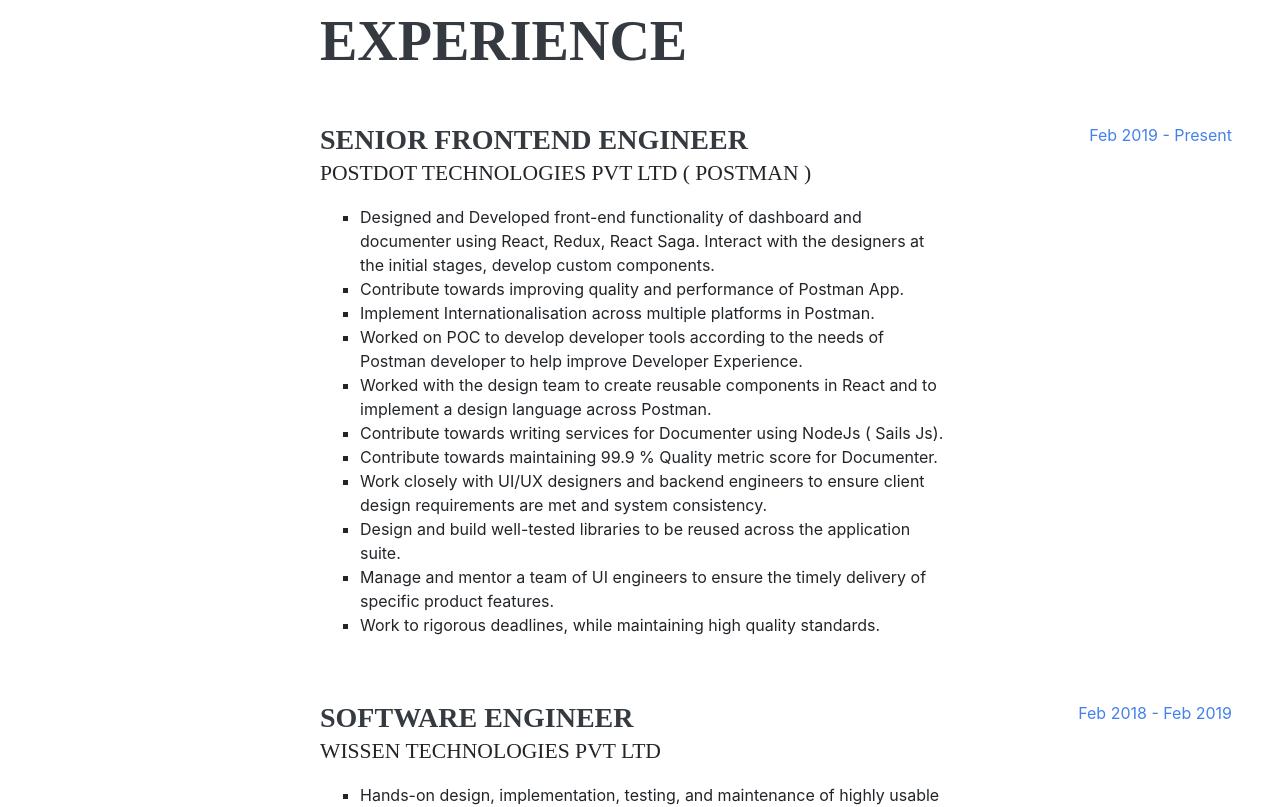
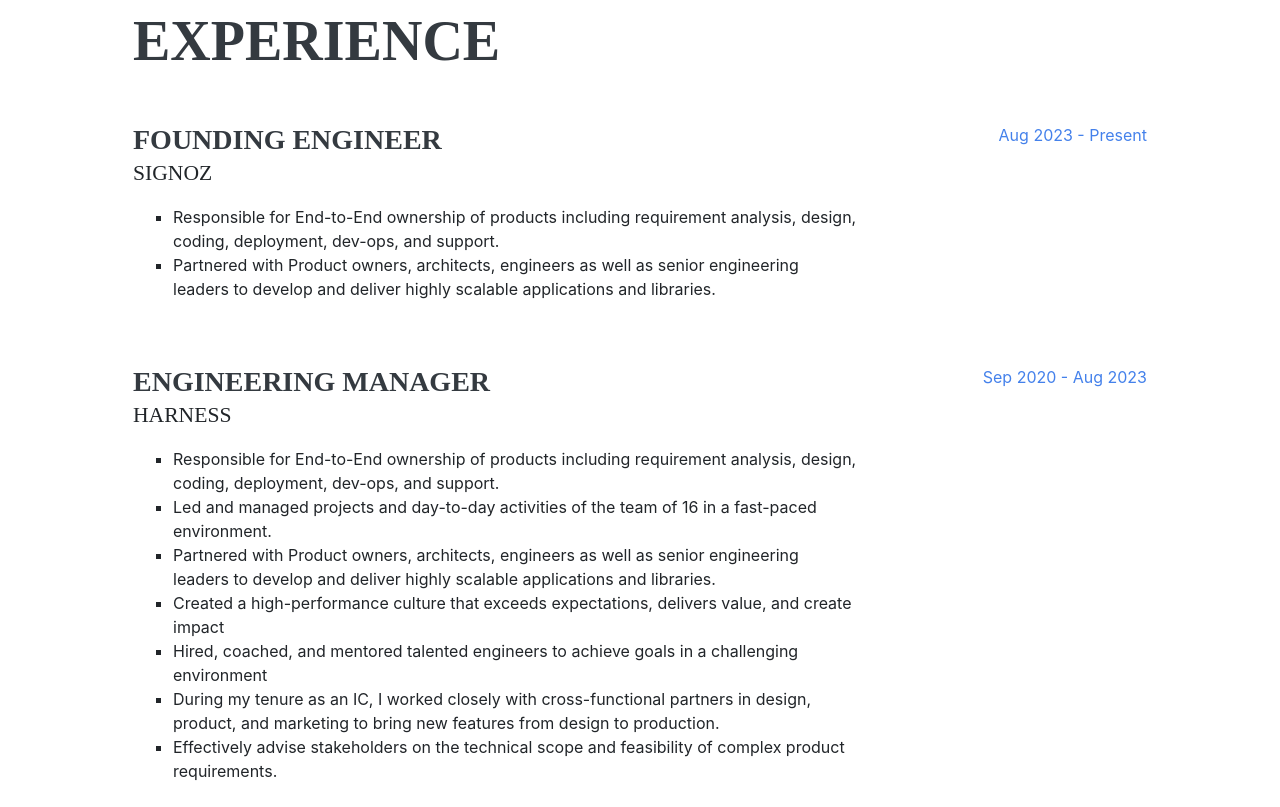
Before and after one commit to YounixM/younixm.github.io, a plain HTML site: page index.html in a window 1280 px wide. Shown: the part 840-1647 px from the top of the page. Drawn offline with Linux system fonts and the light colour scheme; a web font is replaced by a local one.

Commit message:
feat: update data

```diff
--- a/index.html
+++ b/index.html
@@ -14,8 +14,10 @@
   <link href="vendor/bootstrap/css/bootstrap.min.css" rel="stylesheet">
 
   <!-- Custom fonts for this template -->
-  <link href="https://fonts.googleapis.com/css?family=Saira+Extra+Condensed:100,200,300,400,500,600,700,800,900" rel="stylesheet">
-  <link href="https://fonts.googleapis.com/css?family=Open+Sans:300,300i,400,400i,600,600i,700,700i,800,800i" rel="stylesheet">
+  <link href="https://fonts.googleapis.com/css?family=Saira+Extra+Condensed:100,200,300,400,500,600,700,800,900"
+    rel="stylesheet">
+  <link href="https://fonts.googleapis.com/css?family=Open+Sans:300,300i,400,400i,600,600i,700,700i,800,800i"
+    rel="stylesheet">
   <link href="vendor/font-awesome/css/font-awesome.min.css" rel="stylesheet">
   <link href="vendor/devicons/css/devicons.min.css" rel="stylesheet">
   <link href="vendor/simple-line-icons/css/simple-line-icons.css" rel="stylesheet">
@@ -25,17 +27,13 @@
 
 </head>
 
-<body id="page-top">
-
-  <nav class="navbar navbar-expand-lg navbar-dark bg-primary fixed-top" id="sideNav">
+<body id="page-top" class="container">
+  <nav class="navbar navbar-expand-lg navbar-dark fixed-top" id="sideNav">
     <a class="navbar-brand js-scroll-trigger" href="#page-top">
       <span class="d-block d-lg-none">Yunus A M</span>
-      <span class="d-none d-lg-block">
-        <img class="img-fluid img-profile rounded-circle mx-auto mb-2" src="img/profile1.JPG" alt="">
-      </span>
     </a>
-    <button class="navbar-toggler" type="button" data-toggle="collapse" data-target="#navbarSupportedContent" aria-controls="navbarSupportedContent"
-      aria-expanded="false" aria-label="Toggle navigation">
+    <button class="navbar-toggler" type="button" data-toggle="collapse" data-target="#navbarSupportedContent"
+      aria-controls="navbarSupportedContent" aria-expanded="false" aria-label="Toggle navigation">
       <span class="navbar-toggler-icon"></span>
     </button>
     <div class="collapse navbar-collapse" id="navbarSupportedContent">
@@ -63,7 +61,6 @@
   </nav>
 
   <div class="container-fluid p-0">
-
     <section class="resume-section p-3 p-lg-5 d-flex d-column" id="about">
       <div class="my-auto">
         <h1 class="mb-0"> Yunus
@@ -73,9 +70,12 @@
           <a href="mailto:myounis.ar1@gmail.com"> myounis.ar1@gmail.com </a>
         </div>
         <p class="mb-5">
-          I am a energetic software engineer with over 6 years of experience developing robust code for high-volume businesses. An enthusiastic
-          team player and deep creative thinker. I am experienced in leveraging agile frameworks to provide a robust synopsis
-          for high level overviews. Iterative approaches to corporate strategy foster collaborative thinking to further the
+          I am a software engineer with over 10 years of experience developing robust code for high-volume businesses.
+          An enthusiastic
+          team player and deep creative thinker. I am experienced in leveraging agile frameworks to provide a robust
+          synopsis
+          for high level overviews. Iterative approaches to corporate strategy foster collaborative thinking to further
+          the
           overall value proposition.</p>
         <ul class="list-inline list-social-icons mb-0">
           <li class="list-inline-item">
@@ -104,44 +104,93 @@
 
         <div class="resume-item d-flex flex-column flex-md-row mb-5">
           <div class="resume-content mr-auto">
+            <h3 class="mb-0"> Founding Engineer </h3>
+            <div class="subheading mb-3"> SigNoz </div>
+            <ul style="list-style-type: square">
+              <li> Responsible for End-to-End ownership of products including requirement analysis, design, coding,
+                deployment, dev-ops, and support. </li>
+              <li> Partnered with Product owners, architects, engineers as well as senior engineering leaders to develop
+                and deliver highly scalable applications and libraries. </li>
+            </ul>
+          </div>
+          <div class="resume-date text-md-right">
+            <span class="text-primary"> Aug 2023 - Present </span>
+          </div>
+        </div>
+
+        <div class="resume-item d-flex flex-column flex-md-row mb-5">
+          <div class="resume-content mr-auto">
+            <h3 class="mb-0"> Engineering Manager </h3>
+            <div class="subheading mb-3"> Harness </div>
+            <ul style="list-style-type: square">
+              <li> Responsible for End-to-End ownership of products including requirement analysis, design, coding,
+                deployment, dev-ops, and support. </li>
+              <li> Led and managed projects and day-to-day activities of the team of 16 in a fast-paced environment.
+              </li>
+              <li> Partnered with Product owners, architects, engineers as well as senior engineering leaders to develop
+                and deliver highly scalable applications and libraries. </li>
+              <li> Created a high-performance culture that exceeds expectations, delivers value, and create impact </li>
+              <li> Hired, coached, and mentored talented engineers to achieve goals in a challenging environment </li>
+              <li> During my tenure as an IC, I worked closely with cross-functional partners in design, product, and
+                marketing to bring new features from design to production. </li>
+              <li> Effectively advise stakeholders on the technical scope and feasibility of complex product
+                requirements. </li>
+            </ul>
+          </div>
+          <div class="resume-date text-md-right">
+            <span class="text-primary"> Sep 2020 - Aug 2023 </span>
+          </div>
+        </div>
+
+
+        <div class="resume-item d-flex flex-column flex-md-row mb-5">
+          <div class="resume-content mr-auto">
             <h3 class="mb-0">Senior Frontend Engineer</h3>
-            <div class="subheading mb-3"> Postdot Technologies Pvt Ltd ( POSTMAN ) </div>
+            <div class="subheading mb-3"> POSTMAN </div>
             <ul style="list-style-type: square">
-              <li> Designed and Developed front-end functionality of dashboard and documenter using React, Redux, React Saga.
+              <li> Designed and Developed front-end functionality of dashboard and documenter using React, Redux, React
+                Saga.
                 Interact with the designers at the initial stages, develop custom components.</li>
               <li> Contribute towards improving quality and performance of Postman App. </li>
               <li> Implement Internationalisation across multiple platforms in Postman. </li>
-              <li> Worked on POC to develop developer tools according to the needs of Postman developer to help improve Developer
+              <li> Worked on POC to develop developer tools according to the needs of Postman developer to help improve
+                Developer
                 Experience. </li>
-              <li> Worked with the design team to create reusable components in React and to implement a design language across
+              <li> Worked with the design team to create reusable components in React and to implement a design language
+                across
                 Postman. </li>
               <li> Contribute towards writing services for Documenter using NodeJs ( Sails Js). </li>
               <li> Contribute towards maintaining 99.9 % Quality metric score for Documenter. </li>
-              <li> Work closely with UI/UX designers and backend engineers to ensure client design requirements are met and system
+              <li> Work closely with UI/UX designers and backend engineers to ensure client design requirements are met
+                and system
                 consistency. </li>
               <li> Design and build well-tested libraries to be reused across the application suite.</li>
-              <li> Manage and mentor a team of UI engineers to ensure the timely delivery of specific product features. </li>
+              <li> Manage and mentor a team of UI engineers to ensure the timely delivery of specific product features.
+              </li>
               <li> Work to rigorous deadlines, while maintaining high quality standards. </li>
             </ul>
           </div>
           <div class="resume-date text-md-right">
-            <span class="text-primary"> Feb 2019 - Present </span>
+            <span class="text-primary"> Feb 2019 - Sep 2020 </span>
           </div>
         </div>
 
         <div class="resume-item d-flex flex-column flex-md-row mb-5">
           <div class="resume-content mr-auto">
             <h3 class="mb-0">Software Engineer</h3>
-            <div class="subheading mb-3"> Wissen Technologies Pvt Ltd </div>
+            <div class="subheading mb-3"> Morgan Stanley </div>
             <ul style="list-style-type: square">
-              <li> Hands-on design, implementation, testing, and maintenance of highly usable and engaging application interfaces
+              <li> Hands-on design, implementation, testing, and maintenance of highly usable and engaging application
+                interfaces
                 for PWM application using Angular 4. </li>
               <li> Create custom components and directives to handle specific requirements. </li>
               <li> Create custom component to automate the process of workflow generation. </li>
-              <li> Work closely with UI/UX designers and backend engineers to ensure client design requirements are met and system
+              <li> Work closely with UI/UX designers and backend engineers to ensure client design requirements are met
+                and system
                 consistency. </li>
               <li> Design and build well-tested libraries to be reused across the application suite.</li>
-              <li> Manage and mentor a team of UI engineers to ensure the timely delivery of specific product features. </li>
+              <li> Manage and mentor a team of UI engineers to ensure the timely delivery of specific product features.
+              </li>
               <li> Work to rigorous deadlines, while maintaining high quality standards. </li>
             </ul>
           </div>
@@ -156,13 +205,17 @@
             <h3 class="mb-0">Software Engineer </h3>
             <div class="subheading mb-3"> Cready Technologies Pvt Ltd </div>
             <ul style="list-style-type: square">
-              <li> Designed and Developed front-end functionality of website using Angular 2/4, interact with the designer at
+              <li> Designed and Developed front-end functionality of website using Angular 2/4, interact with the
+                designer at
                 the initial stages, develop custom components. </li>
-              <li> Used google analytics to track user behavior and improve UX, continuously interact with users to improve UX.
+              <li> Used google analytics to track user behavior and improve UX, continuously interact with users to
+                improve UX.
               </li>
-              <li> Improved SEO, improved lighthouse score and google page insights score by continuously improving the performance.
+              <li> Improved SEO, improved lighthouse score and google page insights score by continuously improving the
+                performance.
               </li>
-              <li> Implemented Lazy Loading and Pre-Loading strategy to improve website performance. Implemented PWA features
+              <li> Implemented Lazy Loading and Pre-Loading strategy to improve website performance. Implemented PWA
+                features
                 for the application to work offline. </li>
               <li> Implemented Server-Side Rendering using Angular Universal. </li>
             </ul>
@@ -177,7 +230,8 @@
             <h3 class="mb-0">Senior Systems Engineer</h3>
             <div class="subheading mb-3">Infosys Technologies Pvt Ltd</div>
             <ul style="list-style-type: square">
-              <li> Build a responsive corporate web applications for X Insurance company. This application includes user registration,
+              <li> Build a responsive corporate web applications for X Insurance company. This application includes user
+                registration,
                 insurance quoting, payment and user policy management. </li>
               <li> Interact with the client to understand the requirements. </li>
               <li> Lead development team for Internal user management and self-service modules. </li>
@@ -289,13 +343,17 @@
         <div class="subheading mb-3">Workflow</div>
         <ul class="fa-ul mb-0">
           <li>
-            <i class="fa-li fa fa-check"></i> Mobile-First, Responsive Design</li>
+            <i class="fa-li fa fa-check"></i> Mobile-First, Responsive Design
+          </li>
           <li>
-            <i class="fa-li fa fa-check"></i> Cross Browser Testing &amp; Debugging</li>
+            <i class="fa-li fa fa-check"></i> Cross Browser Testing &amp; Debugging
+          </li>
           <li>
-            <i class="fa-li fa fa-check"></i> Cross Functional Teams</li>
+            <i class="fa-li fa fa-check"></i> Cross Functional Teams
+          </li>
           <li>
-            <i class="fa-li fa fa-check"></i> Agile Development &amp; Scrum</li>
+            <i class="fa-li fa fa-check"></i> Agile Development &amp; Scrum
+          </li>
         </ul>
       </div>
     </section>
@@ -303,12 +361,14 @@
     <section class="resume-section p-3 p-lg-5 d-flex flex-column" id="interests">
       <div class="my-auto">
         <h2 class="mb-5">Interests</h2>
-        <p>Apart from being a software engineer, I am a passionate quizzer and enjoy quizzing. I was among the top 5 corporate
+        <p>Apart from being a software engineer, I am a passionate quizzer and enjoy quizzing. I was among the top 5
+          corporate
           teams all over India in Croma Tech Grandmasters Season 3 hosted by NDTV Good times..
 
         </p>
         <p class="mb-0">
-          I enjoy most of my time being outdoors. I enjoy hiking, long bike trips and camping. I also spend some of my time playing
+          I enjoy most of my time being outdoors. I enjoy hiking, long bike trips and camping. I also spend some of my
+          time playing
           basketball, cricket, table tennis and paintball.
         </p>
       </div>
@@ -328,10 +388,12 @@
             <i class="fa-li fa fa-trophy text-warning"></i> Microsoft Certified Solutions Associate – Web Applications
           </li>
           <li>
-            <i class="fa-li fa fa-trophy text-warning"></i> Microsoft Certified Solutions Developer – Windows Store Apps Using HTML5.
+            <i class="fa-li fa fa-trophy text-warning"></i> Microsoft Certified Solutions Developer – Windows Store Apps
+            Using HTML5.
           </li>
           <li>
-            <i class="fa-li fa fa-trophy text-warning"></i> Microsoft Specialist: Programming in HTML5 with JavaScript and CSS3 specialist.
+            <i class="fa-li fa fa-trophy text-warning"></i> Microsoft Specialist: Programming in HTML5 with JavaScript
+            and CSS3 specialist.
           </li>
           <li>
             <i class="fa-li fa fa-trophy text-warning"></i> Microsoft Specialist: Programming in C#.
```
